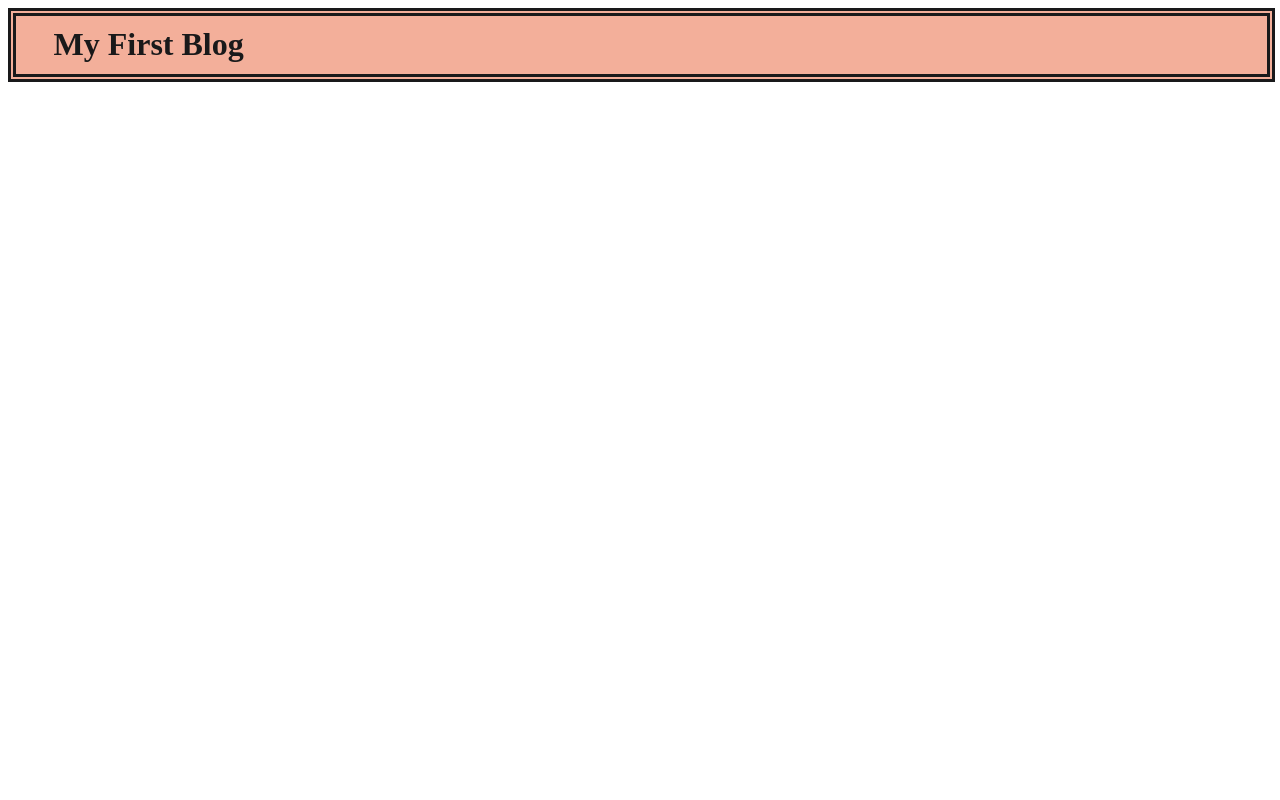
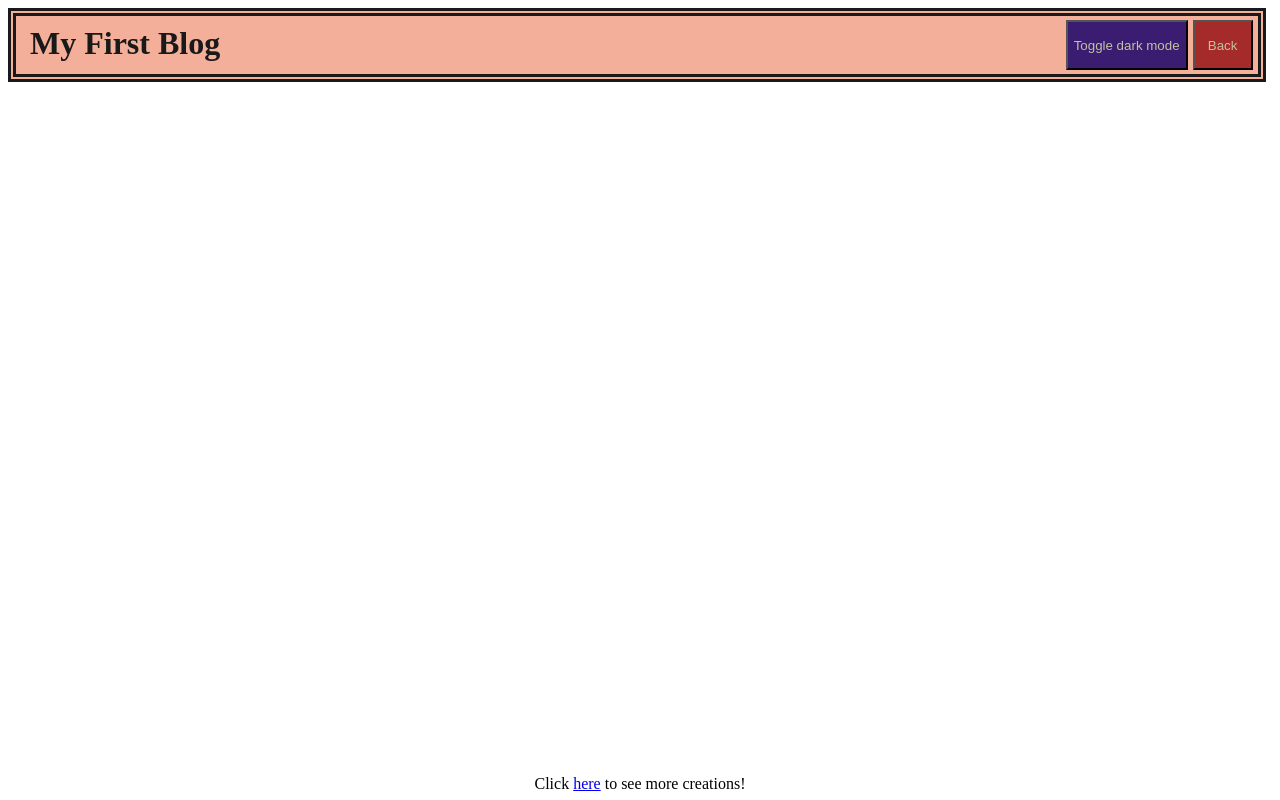
Before and after one commit to asupt/my-personal-blog, a plain HTML site: page blog.html in a window 1280 px wide. Drawn offline with Linux system fonts and the light colour scheme.

Commit message:
Fixed button positioning in flex, added an incompletion prompt, added comments. App is now fully functional.

```diff
--- a/assets/css/blog.css
+++ b/assets/css/blog.css
@@ -1,18 +1,58 @@
+html { height: 100%; }
+
+body {
+    display: block;
+    background-color: white;
+    color: black;
+}
+
 header {
-    position:relative;
-    width: 99%;
+    display: inline-block;
+    width: 97vw;
     background-color: rgb(243, 175, 154);
     height: 58px;
     margin-bottom: 10px;
     border: 8px double rgb(25, 25, 26);
-    overflow: hidden;
+
 }
 
 header h1 {
     color:rgb(25, 25, 26);
+    position: absolute;
+    top: 4px;
+    left: 30px;
+
+}
+
+#buttons {
+    display: flex;
+    flex-direction: row;
+    justify-content: flex-end;
+    align-content: flex-end;
+    position:relative;
+}
+
+header button {
     position: relative;
+    top: 4px;
+}
+
+#darkModeButton {
+    height: 50px;
     bottom: 11px;
-    left: 3%;
+    right: 10px;
+    background-color: rgb(58, 28, 112);
+    color: rgb(194, 194, 162);
+}
+
+#back {
+    height: auto;
+    bottom: 11px;
+    width: 60px;
+    right: 5px;
+    height:50px;
+    background-color: brown;
+    color: rgb(194, 194, 162);
 }
 
 #blogBody {
@@ -24,10 +64,11 @@ header h1 {
 .item {
     margin: auto;
     margin-bottom: 50px;
-    width: 100vh;
+    width: 40vw;
     height: auto;
-    border: 4px double;
+    border: 4px double rgb(25, 25, 26);
     background-color: rgb(235, 205, 186);
+    color:rgb(25, 25, 26);
     position: relative;
 }
 
@@ -57,3 +98,20 @@ header h1 {
     right: 0;
     margin-right: 4px;
 }
+
+footer {
+    padding: 0;
+    height: 30px;
+    position: fixed;
+    left: 0;
+    bottom: 0;
+    width: 100%;
+    background-color: white;
+}
+
+footer div {
+    position: relative;
+    display: block;
+    text-align: center;
+    top: 5px;
+}
--- a/assets/css/form.css
+++ b/assets/css/form.css
@@ -0,0 +1,43 @@
+.container {
+    display: block;
+    margin: 40px auto;
+    text-align: center;
+    box-shadow: 0 4px 8px 0 rgba(0,0,0,0.2);
+    transition: 0.3s;
+    width: 60vw;
+    background-color: beige;
+  }
+
+.card-contents {
+    padding: 5px 5px 30px 5px;
+  }
+
+.label {
+    font-family: sans-serif;
+    text-align: left;
+    position: relative;
+    left: 204px;
+    margin: 0px;
+    font-weight: normal;
+}
+
+h1 {
+    margin-bottom: 35px;
+}
+
+.query {
+    position:relative;
+    top: 2px;
+    margin: 3px;
+    margin-bottom: 18px;
+}
+
+.submit {
+    display:block;
+    position:relative;
+    margin: 0px auto;
+    top: 0px;
+    height: 20px;
+    width: 200px;
+
+}
--- a/assets/css/styles.css
+++ b/assets/css/styles.css
@@ -1,43 +1,4 @@
-.container {
-    display: block;
-    margin: 40px auto;
-    text-align: center;
-    box-shadow: 0 4px 8px 0 rgba(0,0,0,0.2);
-    transition: 0.3s;
-    width: 60vw;
-    background-color: beige;
-  }
-
-.card-contents {
-    padding: 5px 5px 30px 5px;
-  }
-
-.label {
-    font-family: sans-serif;
-    text-align: left;
-    position: relative;
-    left: 204px;
-    margin: 0px;
-    font-weight: normal;
+.darkMode {
+    background-color: rgb(16, 14, 26);
+    color: rgb(194, 194, 162);
 }
-
-h1 {
-    margin-bottom: 35px;
-}
-
-.query {
-    position:relative;
-    top: 2px;
-    margin: 3px;
-    margin-bottom: 18px;
-}
-
-.submit {
-    display:block;
-    position:relative;
-    margin: 0px auto;
-    top: 0px;
-    height: 20px;
-    width: 200px;
-
-}
--- a/assets/js/logic.js
+++ b/assets/js/logic.js
@@ -0,0 +1,18 @@
+const darkModeButton = document.querySelector('#darkModeButton');
+const backButton = document.querySelector('#back');
+//toggle darkmode function
+function darkMode() {
+    var page = document.querySelector('body');
+    var footer = document.querySelector('footer');
+    page.classList.toggle("darkMode");
+    footer.classList.toggle("darkMode");
+  }
+//click button to toggle darkmode
+darkModeButton.addEventListener('click', function() {
+  darkMode();
+});
+//click button to go back to new post page
+backButton.addEventListener('click', function() {
+  window.location.href="index.html";
+
+});
--- a/blog.html
+++ b/blog.html
@@ -4,6 +4,7 @@
 <head>
   <meta charset="UTF-8">
   <link rel="stylesheet" href="assets/css/blog.css">
+  <link rel="stylesheet" href="assets/css/styles.css">
 
   <meta name="viewport" content="width=device-width, initial-scale=1.0">
   <title>Blog Post Entry</title>
@@ -12,26 +13,19 @@
 <body>
     <header>
         <h1 id="header">My First Blog</h1>
+        <div id="buttons">
+          <button type="button" id="darkModeButton">Toggle dark mode</button>
+          <button type="button" id="back">Back</button>
+        </div>
     </header>
+
     <div id = "blogBody">
-        <!-- <div class="item">
-            <h2 class="postData" id="title">Entry 1</h2>
-            <p class="postData" id="content">Content</p>
-                <p></p>
-            <h3 class="postData" id="username">by Username</h3>
-        </div>
-        <div class="item">
-            <h2 class="postData" id="title">Entry 1</h2>
-            <p class="postData" id="content">Content</p>
-                <p></p>
-            <h3 class="postData" id="username">by Username</h3>
-        </div>
-        <div class="item">
-            <h2 class="postData" id="title">Entry 1</h2>
-            <p class="postData" id="content">Content</p>
-                <p></p>
-            <h3 class="postData" id="username">by Username</h3>
-        </div> -->
+
     </div>
     <script src="assets/js/blog.js"></script>
+    <script src="assets/js/logic.js"></script>
+
 </body>
+<footer>
+  <div>Click <a href="https://asupt.github.io/Professional-Portfolio/">here</a> to see more creations!</div>
+</footer>
```
Also changed, not shown: assets/js/blog.js (+10 -5 lines), assets/js/form.js (+15 -5 lines), index.html (+1 -1 lines).
